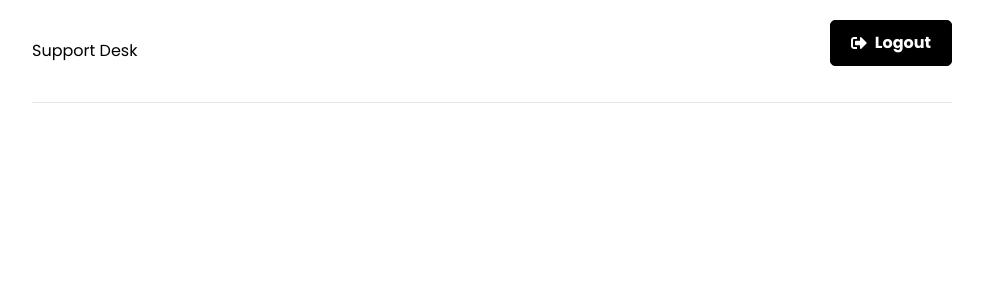
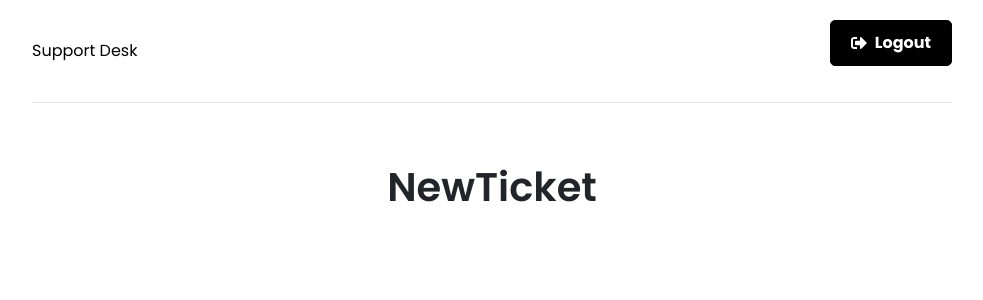
Before and after one commit to meliy-meyada/support-desk, a React (Create React App) app in the folder frontend/: page /new-ticket in a window 1280 px wide. Before the commit this address had no page. Shown: the top 300 px of the page, without its empty margins (148-1131 px from the left). Built offline with nearby package versions, Linux system fonts and the light colour scheme; sample sign-in values are in the browser's storage.

Commit message:
Create create new ticket navigate to privateRoute return content for user

```diff
--- a/frontend/src/App.js
+++ b/frontend/src/App.js
@@ -5,6 +5,9 @@
 import Home from './pages/Home'
 import Login from './pages/Login'
 import Register from './pages/Register'
+import NewTicket from './pages/NewTicket'
+import PrivateRoute from './components/PrivateRoute'
+
 
 function App() {
   return <>
@@ -15,6 +18,9 @@
             <Route path='/' element={<Home />} />
             <Route path='/login' element={<Login />} />
             <Route path='/register' element={<Register />} />
+            <Route path='/new-ticket' element={<PrivateRoute />}>
+              <Route path='/new-ticket' element={<NewTicket/> } />
+            </Route>
 
           </Routes>
       </div>
--- /dev/null
+++ b/frontend/src/components/PrivateRoute.jsx
@@ -0,0 +1,16 @@
+import { Navigate, Outlet } from "react-router-dom"
+import { useAuthStatus } from "../hooks/useAuthStatus"
+import Spinner from "./Spinner"
+
+const PrivateRoute = () => {
+  const { loggedIn, checkingStatus } = useAuthStatus()
+
+  if (checkingStatus) {
+    return <Spinner/>
+  }
+
+
+  return loggedIn ? <Outlet/> : <Navigate to='/login' />
+}
+
+export default PrivateRoute
--- /dev/null
+++ b/frontend/src/hooks/useAuthStatus.js
@@ -0,0 +1,23 @@
+import { useState, useEffect } from "react";
+import { useSelector } from "react-redux";
+
+
+export const useAuthStatus = () => {
+  const [loggedIn, setLoggedIn] = useState(false)
+  const [checkingStatus, setCheckingStatus] = useState(true)
+
+
+  const { user } = useSelector((state) => state.auth)
+
+  useEffect(() => {
+    if (user) {
+      setLoggedIn(true)
+    } else {
+      setLoggedIn(false)
+    }
+    setCheckingStatus(false)
+  }, [user])
+
+  return {loggedIn, checkingStatus}
+
+}
--- /dev/null
+++ b/frontend/src/pages/NewTicket.jsx
@@ -0,0 +1,10 @@
+
+function NewTicket() {
+    return (
+        <div>
+            <h1>NewTicket</h1>
+        </div>
+    )
+}
+
+export default NewTicket
```
